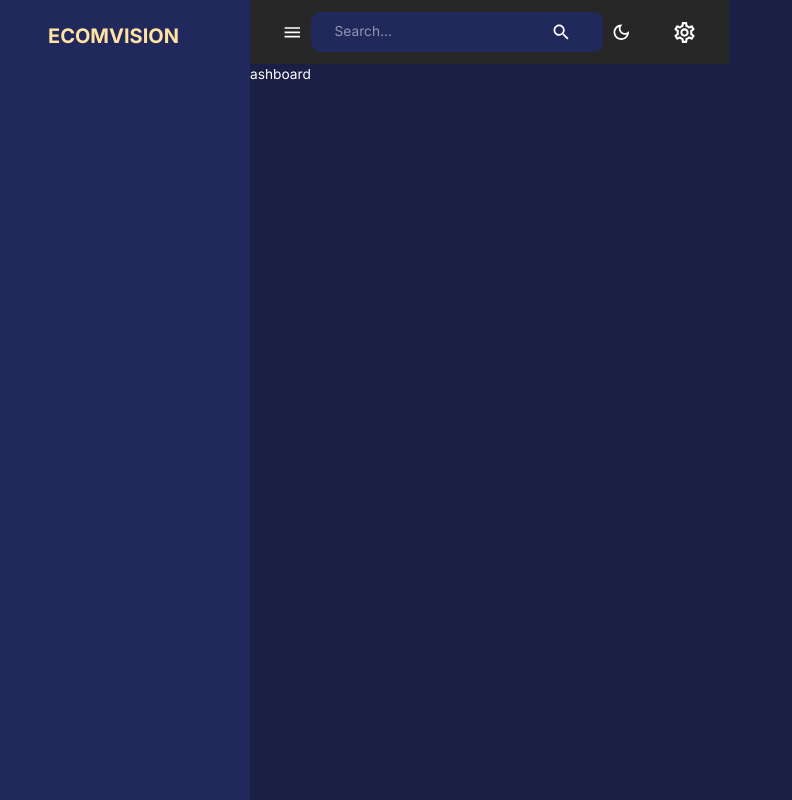
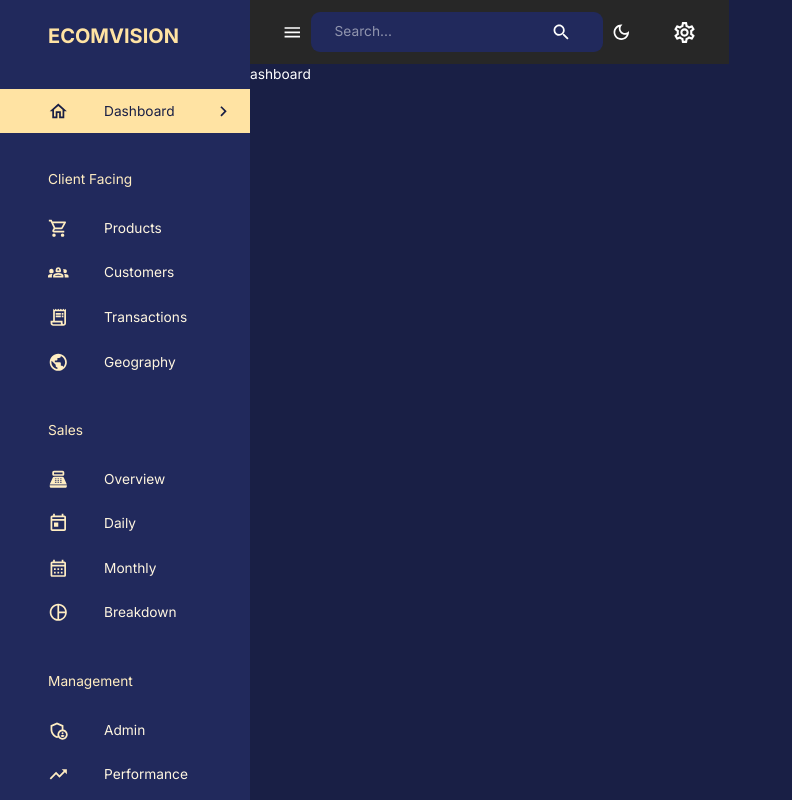
Before and after one commit to lucascomamala/mern-dashboard, a React (Create React App) app in the folder client/: page /dashboard in a window 1280 px wide. Shown: the whole page, without its empty margins (0-792 px from the left). Built offline with nearby package versions, Linux system fonts and the light colour scheme.

Commit message:
Finished sidebar

```diff
--- a/client/src/components/Navbar.jsx
+++ b/client/src/components/Navbar.jsx
@@ -21,7 +21,10 @@ import {
   useTheme,
 } from "@mui/material";
 
-const Navbar = () => {
+const Navbar = ({
+  isSidebarOpen,
+  setIsSidebarOpen,
+}) => {
   const dispatch = useDispatch();
   const theme = useTheme();
 
@@ -36,7 +39,7 @@ const Navbar = () => {
       <Toolbar sx={{ justifyContent: "space-between" }}>
         {/* left side */}
         <FlexBetween>
-          <IconButton onClick={() => console.log("sidebar")}>
+          <IconButton onClick={() => setIsSidebarOpen(!isSidebarOpen)}>
             <MenuIcon />
           </IconButton>
           <FlexBetween
--- a/client/src/components/Sidebar.jsx
+++ b/client/src/components/Sidebar.jsx
@@ -33,6 +33,65 @@ import { useLocation, useNavigate } from "react-router-dom";
 import FlexBetween from "components/FlexBetween";
 import profileImage from "assets/profile.jpeg";
 
+const navItems = [
+  {
+    text: "Dashboard",
+    icon: <HomeOutlined />,
+  },
+  {
+    text: "Client Facing",
+    icon: null,
+  },
+  {
+    text: "Products",
+    icon: <ShoppingCartOutlined />,
+  },
+  {
+    text: "Customers",
+    icon: <Groups2Outlined />,
+  },
+  {
+    text: "Transactions",
+    icon: <ReceiptLongOutlined />,
+  },
+  {
+    text: "Geography",
+    icon: <PublicOutlined />,
+  },
+  {
+    text: "Sales",
+    icon: null,
+  },
+  {
+    text: "Overview",
+    icon: <PointOfSaleOutlined />,
+  },
+  {
+    text: "Daily",
+    icon: <TodayOutlined />,
+  },
+  {
+    text: "Monthly",
+    icon: <CalendarMonthOutlined />,
+  },
+  {
+    text: "Breakdown",
+    icon: <PieChartOutlined />,
+  },
+  {
+    text: "Management",
+    icon: null,
+  },
+  {
+    text: "Admin",
+    icon: <AdminPanelSettingsOutlined />,
+  },
+  {
+    text: "Performance",
+    icon: <TrendingUpOutlined />,
+  },
+];
+
 const Sidebar = ({
   drawerWidth,
   isSidebarOpen,
@@ -67,11 +126,11 @@ const Sidebar = ({
             },
           }}
         >
-          <Box width='100%'>
+          <Box width="100%">
             <Box m="1.5rem 2rem 2rem 3rem">
               <FlexBetween color={theme.palette.secondary.main}>
-                <Box display='flex' alignItems='center' gap='0.5rem'>
-                  <Typography variant="h4" fontWeight='bold'>
+                <Box display="flex" alignItems="center" gap="0.5rem">
+                  <Typography variant="h4" fontWeight="bold">
                     ECOMVISION
                   </Typography>
                 </Box>
@@ -82,6 +141,55 @@ const Sidebar = ({
                 )}
               </FlexBetween>
             </Box>
+            <List>
+              {navItems.map(({ text, icon }) => {
+                if (!icon) {
+                  return (
+                    <Typography key={text} sx={{ m: "2.25rem 0 1rem 3rem" }}>
+                      {text}
+                    </Typography>
+                  );
+                }
+                const lcText = text.toLowerCase();
+
+                return (
+                  <ListItem key={text} disablePadding>
+                    <ListItemButton
+                      onClick={() => {
+                        navigate(`/${lcText}`);
+                        setActive(lcText);
+                      }}
+                      sx={{
+                        backgroundColor:
+                          active === lcText
+                            ? theme.palette.secondary[300]
+                            : "transparent",
+                        color:
+                          active === lcText
+                            ? theme.palette.primary[600]
+                            : theme.palette.secondary[100],
+                      }}
+                    >
+                      <ListItemIcon
+                        sx={{
+                          ml: "2rem",
+                          color:
+                            active === lcText
+                              ? theme.palette.primary[600]
+                              : theme.palette.secondary[200],
+                        }}
+                      >
+                        {icon}
+                      </ListItemIcon>
+                      <ListItemText primary={text} />
+                      {active === lcText && (
+                        <ChevronRightOutlined sx={{ ml: "auto" }} />
+                      )}
+                    </ListItemButton>
+                  </ListItem>
+                );
+              })}
+            </List>
           </Box>
         </Drawer>
       )}
```
